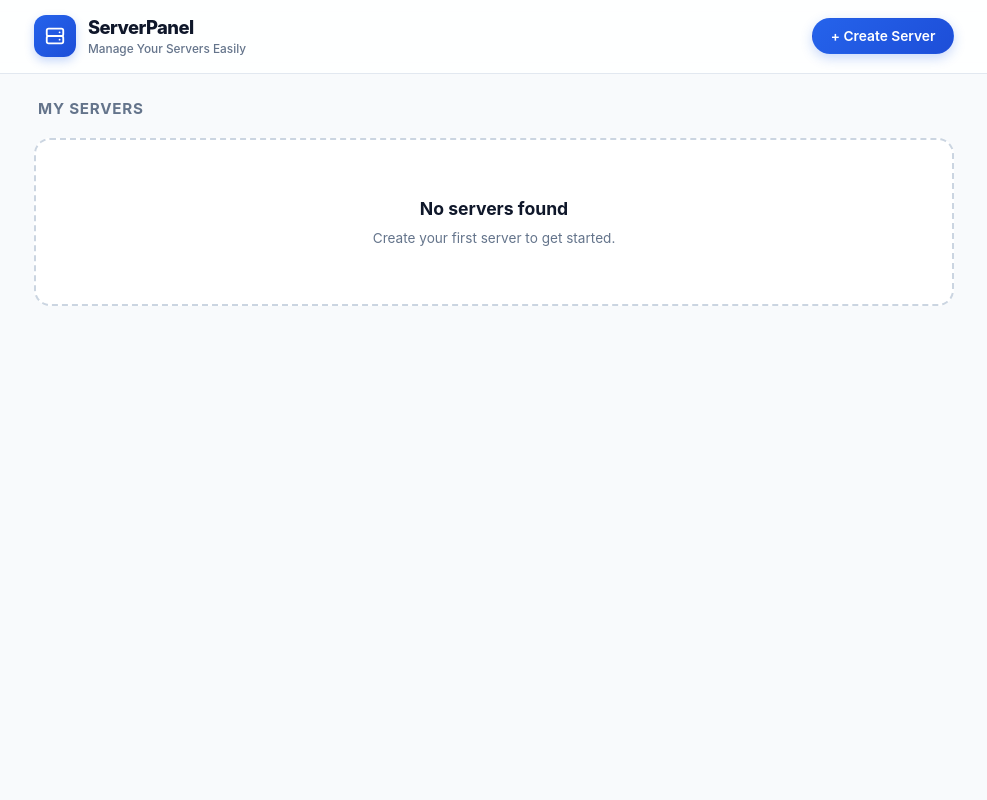
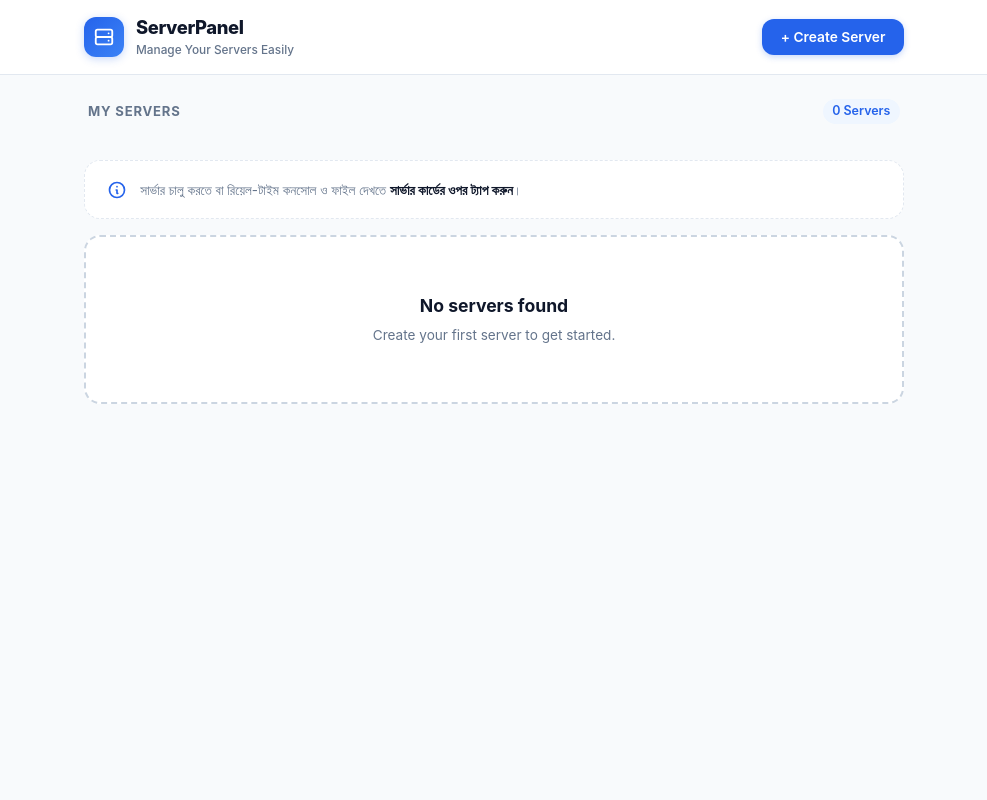
Before and after one commit to Rishad50/rishadhosting24-, a Flask app: page / in a window 1280 px wide. Shown: the whole page, without its empty margins (146-1133 px from the left). Run offline with Flask 3, Linux system fonts and the light colour scheme.

Commit message:
Update home.html

```diff
--- a/templates/home.html
+++ b/templates/home.html
@@ -2,8 +2,8 @@
 <html lang="en">
 <head>
   <meta charset="UTF-8" />
-  <meta name="viewport" content="width=device-width, initial-scale=1.0" />
-  <title>ServerPanel</title>
+  <meta name="viewport" content="width=device-width, initial-scale=1.0, maximum-scale=1.0, user-scalable=no" />
+  <title>ServerPanel — Cloud Management</title>
   <style>
     /* ---------------- CSS RESET & THEME VARIABLES ---------------- */
     *, *::before, *::after {
@@ -15,7 +15,7 @@
       --bg-body: #f8fafc;
       --surface: #ffffff;
       --border: #e2e8f0;
-      --border-focus: #3b82f6;
+      --border-hover: #cbd5e1;
       --text-main: #0f172a;
       --text-muted: #64748b;
       --primary: #2563eb;
@@ -26,9 +26,10 @@
       --radius-sm: 8px;
       --radius-md: 12px;
       --radius-lg: 16px;
-      --shadow-subtle: 0 4px 20px -2px rgba(15, 23, 42, 0.06), 0 2px 6px -1px rgba(15, 23, 42, 0.04);
-      --shadow-hover: 0 10px 25px -4px rgba(15, 23, 42, 0.1), 0 4px 10px -2px rgba(15, 23, 42, 0.05);
-      --font-family: -apple-system, BlinkMacSystemFont, "SF Pro Text", "Segoe UI", Roboto, sans-serif;
+      --shadow-sm: 0 1px 3px 0 rgba(0, 0, 0, 0.05), 0 1px 2px -1px rgba(0, 0, 0, 0.05);
+      --shadow-md: 0 4px 6px -1px rgba(0, 0, 0, 0.07), 0 2px 4px -2px rgba(0, 0, 0, 0.05);
+      --shadow-hover: 0 10px 15px -3px rgba(0, 0, 0, 0.08), 0 4px 6px -4px rgba(0, 0, 0, 0.04);
+      --font-family: -apple-system, BlinkMacSystemFont, "Segoe UI", Roboto, sans-serif;
     }
 
     body {
@@ -44,18 +45,16 @@
 
     /* ---------------- TOP HEADER ---------------- */
     .app-header {
-      background: rgba(255, 255, 255, 0.85);
-      backdrop-filter: blur(12px);
-      -webkit-backdrop-filter: blur(12px);
+      background: var(--surface);
       border-bottom: 1px solid var(--border);
       position: sticky;
       top: 0;
       z-index: 40;
     }
     .header-container {
-      max-width: 960px;
+      max-width: 860px;
       margin: 0 auto;
-      padding: 0.85rem 1.25rem;
+      padding: 0.9rem 1.25rem;
       display: flex;
       align-items: center;
       justify-content: space-between;
@@ -68,18 +67,18 @@
       cursor: pointer;
     }
     .brand-icon {
-      width: 42px;
-      height: 42px;
-      background: linear-gradient(135deg, #2563eb, #1d4ed8);
+      width: 40px;
+      height: 40px;
+      background: linear-gradient(135deg, #2563eb, #3b82f6);
       border-radius: var(--radius-md);
       display: flex;
       align-items: center;
       justify-content: center;
       color: #fff;
-      box-shadow: 0 4px 10px rgba(37, 99, 235, 0.25);
+      box-shadow: 0 2px 8px rgba(37, 99, 235, 0.25);
     }
     .brand-icon svg { width: 22px; height: 22px; }
-    .brand-title { font-size: 1.15rem; font-weight: 800; letter-spacing: -0.03em; color: var(--text-main); }
+    .brand-title { font-size: 1.15rem; font-weight: 800; color: var(--text-main); letter-spacing: -0.02em; }
     .brand-subtitle { font-size: 0.74rem; color: var(--text-muted); font-weight: 500; }
 
     /* ---------------- BUTTONS ---------------- */
@@ -92,7 +91,7 @@
       font-size: 0.86rem;
       font-weight: 600;
       padding: 0.55rem 1.1rem;
-      border-radius: 9999px;
+      border-radius: var(--radius-md);
       border: 1px solid transparent;
       cursor: pointer;
       transition: all 0.2s ease;
@@ -100,26 +99,33 @@
       white-space: nowrap;
     }
     .btn svg { width: 16px; height: 16px; flex-shrink: 0; }
-    .btn:disabled { opacity: 0.55; cursor: not-allowed; }
+    .btn:disabled { opacity: 0.5; cursor: not-allowed; }
 
     .btn-primary {
-      background: linear-gradient(135deg, #2563eb, #1d4ed8);
+      background: var(--primary);
       color: #fff;
-      box-shadow: 0 4px 12px rgba(37, 99, 235, 0.25);
+      box-shadow: 0 2px 6px rgba(37, 99, 235, 0.25);
     }
     .btn-primary:hover:not(:disabled) {
-      box-shadow: 0 6px 16px rgba(37, 99, 235, 0.35);
+      background: var(--primary-hover);
       transform: translateY(-1px);
     }
 
-    .btn-secondary { background: #fff; color: var(--text-main); border-color: var(--border); }
-    .btn-secondary:hover:not(:disabled) { background: #f8fafc; border-color: #cbd5e1; }
+    .btn-secondary {
+      background: var(--surface);
+      color: var(--text-main);
+      border-color: var(--border);
+    }
+    .btn-secondary:hover:not(:disabled) {
+      background: #f1f5f9;
+      border-color: var(--border-hover);
+    }
 
-    .btn-sm { padding: 0.38rem 0.85rem; font-size: 0.8rem; border-radius: var(--radius-sm); }
+    .btn-sm { padding: 0.4rem 0.8rem; font-size: 0.8rem; border-radius: var(--radius-sm); }
 
     /* ---------------- MAIN CONTAINER ---------------- */
     .main-container {
-      max-width: 960px;
+      max-width: 860px;
       margin: 0 auto;
       padding: 1.5rem 1.25rem 3rem;
       width: 100%;
@@ -129,97 +135,102 @@
     /* ---------------- VIEW 1: PREMIUM SERVERS LIST ---------------- */
     #view-servers-list { display: block; }
 
-    .list-headline {
+    .section-header-row {
       display: flex;
       align-items: center;
       justify-content: space-between;
-      margin-bottom: 1.1rem;
+      margin-bottom: 1rem;
       padding: 0 0.25rem;
     }
-    .list-title {
-      font-size: 0.95rem;
+    .section-title {
+      font-size: 0.82rem;
       font-weight: 700;
       color: var(--text-muted);
       text-transform: uppercase;
-      letter-spacing: 0.05em;
+      letter-spacing: 0.06em;
+    }
+    .servers-count-badge {
+      font-size: 0.78rem;
+      font-weight: 600;
+      color: var(--primary);
+      background: #eff6ff;
+      padding: 0.2rem 0.6rem;
+      border-radius: 9999px;
     }
 
     .servers-grid {
       display: flex;
       flex-direction: column;
-      gap: 0.9rem;
+      gap: 0.85rem;
     }
 
-    /* PREMIUM SERVER CARD */
+    /* PREMIUM WHITE SERVER CARD */
     .server-card-item {
       background: var(--surface);
-      border: 1px solid rgba(226, 232, 240, 0.8);
+      border: 1px solid var(--border);
       border-radius: var(--radius-lg);
       padding: 1.15rem 1.35rem;
-      box-shadow: var(--shadow-subtle);
       display: flex;
       align-items: center;
       justify-content: space-between;
       gap: 1rem;
       cursor: pointer;
-      position: relative;
-      overflow: hidden;
-      transition: all 0.22s cubic-bezier(0.16, 1, 0.3, 1);
+      box-shadow: var(--shadow-sm);
+      transition: all 0.2s cubic-bezier(0.16, 1, 0.3, 1);
       -webkit-tap-highlight-color: transparent;
     }
-    /* Left accent indicator */
-    .server-card-item::before {
-      content: '';
-      position: absolute;
-      left: 0;
-      top: 0;
-      bottom: 0;
-      width: 5px;
-      background: #cbd5e1;
-      transition: background 0.2s ease;
-    }
-    .server-card-item.is-running::before {
-      background: linear-gradient(180deg, #10b981, #059669);
-      box-shadow: 0 0 10px rgba(16, 185, 129, 0.5);
-    }
     .server-card-item:hover, .server-card-item:active {
-      border-color: #cbd5e1;
+      border-color: var(--border-hover);
       box-shadow: var(--shadow-hover);
       transform: translateY(-2px);
     }
 
+    .server-card-left {
+      display: flex;
+      align-items: center;
+      gap: 0.9rem;
+      min-width: 0;
+    }
+    .server-item-avatar {
+      width: 44px;
+      height: 44px;
+      border-radius: var(--radius-md);
+      background: #eff6ff;
+      border: 1px solid #dbeafe;
+      display: flex;
+      align-items: center;
+      justify-content: center;
+      color: var(--primary);
+      flex-shrink: 0;
+    }
+    .server-item-avatar svg { width: 22px; height: 22px; }
+
     .server-info-col {
       display: flex;
       flex-direction: column;
-      gap: 0.35rem;
+      gap: 0.2rem;
       min-width: 0;
-      padding-left: 0.25rem;
     }
     .server-item-name {
       font-size: 1.15rem;
       font-weight: 700;
-      color: #0f172a;
-      letter-spacing: -0.02em;
+      color: var(--text-main);
+      letter-spacing: -0.01em;
       white-space: nowrap;
       overflow: hidden;
       text-overflow: ellipsis;
-      line-height: 1.2;
     }
-    .server-item-id-badge {
-      display: inline-flex;
-      align-items: center;
-      font-size: 0.78rem;
-      color: #64748b;
+    .server-item-id {
+      font-size: 0.82rem;
+      color: var(--text-muted);
       font-family: "SFMono-Regular", Consolas, "Liberation Mono", Menlo, monospace;
-      background: #f1f5f9;
-      padding: 0.2rem 0.55rem;
-      border-radius: 6px;
-      width: fit-content;
+      white-space: nowrap;
+      overflow: hidden;
+      text-overflow: ellipsis;
       font-weight: 500;
-      border: 1px solid #e2e8f0;
     }
 
-    /* RIGHT SIDE BADGE & CHEVRON */
+    /* RIGHT SIDE STATUS & ARROW */
     .server-card-right {
       display: flex;
       align-items: center;
@@ -236,45 +246,59 @@
       border-radius: 9999px;
       font-size: 0.78rem;
       font-weight: 600;
-      letter-spacing: 0.02em;
       border: 1px solid transparent;
     }
-    .status-badge.running {
+    .status-capsule.running {
       background: #ecfdf5;
       color: #059669;
       border-color: #a7f3d0;
     }
-    .status-badge.stopped {
-      background: #f8fafc;
-      color: #64748b;
+    .status-capsule.stopped {
+      background: #f1f5f9;
+      color: #475569;
       border-color: #e2e8f0;
     }
-    .pulse-dot {
+    .capsule-dot {
       width: 7px;
       height: 7px;
       border-radius: 50%;
       background-color: currentColor;
     }
-    .status-badge.running .pulse-dot {
-      box-shadow: 0 0 0 0 rgba(16, 185, 129, 0.6);
+    .status-capsule.running .capsule-dot {
+      box-shadow: 0 0 0 0 rgba(16, 185, 129, 0.7);
       animation: livePulse 1.8s infinite;
     }
     @keyframes livePulse {
-      0% { box-shadow: 0 0 0 0 rgba(16, 185, 129, 0.6); }
+      0% { box-shadow: 0 0 0 0 rgba(16, 185, 129, 0.7); }
       70% { box-shadow: 0 0 0 6px rgba(16, 185, 129, 0); }
       100% { box-shadow: 0 0 0 0 rgba(16, 185, 129, 0); }
     }
 
-    .chevron-icon {
-      color: #cbd5e1;
-      transition: transform 0.2s ease, color 0.2s ease;
+    .chevron-arrow {
+      color: #94a3b8;
       display: flex;
       align-items: center;
+      transition: transform 0.2s ease, color 0.2s ease;
     }
-    .server-card-item:hover .chevron-icon {
+    .server-card-item:hover .chevron-arrow {
       color: var(--primary);
       transform: translateX(3px);
     }
+
+    /* হেল্পফুল কার্ড: খালি ভাব দূর করার জন্য */
+    .dashboard-help-tip {
+      background: #ffffff;
+      border: 1px dashed var(--border);
+      border-radius: var(--radius-lg);
+      padding: 1.15rem 1.35rem;
+      margin-top: 1.25rem;
+      display: flex;
+      align-items: center;
+      gap: 0.85rem;
+      color: var(--text-muted);
+      font-size: 0.84rem;
+    }
+    .dashboard-help-tip strong { color: var(--text-main); }
 
     /* ---------------- VIEW 2: SERVER DETAIL VIEW ---------------- */
     #view-server-detail {
@@ -538,14 +561,23 @@
 
     <!-- ---------------- VIEW 1: SERVERS LIST ---------------- -->
     <div id="view-servers-list">
-      <div class="list-headline">
-        <span class="list-title">My Servers</span>
+      <div class="section-header-row">
+        <span class="section-title">My Servers</span>
+        <span class="servers-count-badge" id="servers-count-text">1 Active</span>
       </div>
 
       <!-- SERVER CARDS CONTAINER -->
       <div id="servers-container" class="servers-grid"></div>
 
-      <div id="empty-state" style="display:none; text-align:center; padding:3.5rem 1.5rem; background:#fff; border-radius:16px; border:2px dashed #cbd5e1;">
+      <!-- ফাঁকা ভাব দূর করার আধুনিক হেল্প বার -->
+      <div class="dashboard-help-tip">
+        <svg fill="none" stroke="currentColor" viewBox="0 0 24 24" style="width:20px;height:20px;color:var(--primary);flex-shrink:0;">
+          <path stroke-linecap="round" stroke-linejoin="round" stroke-width="2" d="M13 16h-1v-4h-1m1-4h.01M21 12a9 9 0 11-18 0 9 9 0 0118 0z" />
+        </svg>
+        <div>সার্ভার চালু করতে বা রিয়েল-টাইম কনসোল ও ফাইল দেখতে <strong>সার্ভার কার্ডের ওপর ট্যাপ করুন</strong>।</div>
+      </div>
+
+      <div id="empty-state" style="display:none; text-align:center; padding:3.5rem 1.5rem; background:#fff; border-radius:16px; border:2px dashed #cbd5e1; margin-top:1rem;">
         <h3 style="font-size:1.1rem; font-weight:700;">No servers found</h3>
         <p style="color:#64748b; font-size:0.85rem; margin-top:0.35rem;">Create your first server to get started.</p>
       </div>
@@ -799,6 +828,11 @@
       const list = Object.values(serversData);
       const container = document.getElementById('servers-container');
       const emptyState = document.getElementById('empty-state');
+      const countBadge = document.getElementById('servers-count-text');
+
+      if (countBadge) {
+        countBadge.textContent = `${list.length} ${list.length === 1 ? 'Server' : 'Servers'}`;
+      }
 
       if (list.length === 0) {
         container.innerHTML = '';
@@ -807,21 +841,31 @@
       }
       emptyState.style.display = 'none';
 
-      // নতুন প্রিমিয়াম কার্ড ডিজাইন
+      // উচ্চমানের সাদা কার্ড ডিজাইন
       container.innerHTML = list.map(server => {
         const isRunning = server.status === 'running';
+        const statusText = isRunning ? 'Running' : 'Stopped';
+        const statusClass = isRunning ? 'running' : 'stopped';
+
         return `
-          <div class="server-card-item ${isRunning ? 'is-running' : ''}" onclick="openServerDetail('${server.id}')">
-            <div class="server-info-col">
-              <div class="server-item-name">${escapeHtml(server.name)}</div>
-              <div class="server-item-id-badge">${escapeHtml(server.id)}</div>
+          <div class="server-card-item" onclick="openServerDetail('${server.id}')">
+            <div class="server-card-left">
+              <div class="server-item-avatar">
+                <svg fill="none" stroke="currentColor" viewBox="0 0 24 24">
+                  <path stroke-linecap="round" stroke-linejoin="round" stroke-width="2" d="M5 12h14M5 12a2 2 0 01-2-2V6a2 2 0 012-2h14a2 2 0 012 2v4a2 2 0 01-2 2M5 12a2 2 0 00-2 2v4a2 2 0 002 2h14a2 2 0 002-2v-4a2 2 0 00-2-2m-2-4h.01M17 16h.01" />
+                </svg>
+              </div>
+              <div class="server-info-col">
+                <div class="server-item-name">${escapeHtml(server.name)}</div>
+                <div class="server-item-id">${escapeHtml(server.id)}</div>
+              </div>
             </div>
             <div class="server-card-right">
-              <span class="status-badge ${isRunning ? 'running' : 'stopped'}">
-                <span class="pulse-dot"></span>
-                ${isRunning ? 'Running' : 'Stopped'}
+              <span class="status-capsule ${statusClass}">
+                <span class="capsule-dot"></span>
+                ${statusText}
               </span>
-              <div class="chevron-icon">
+              <div class="chevron-arrow">
                 <svg fill="none" stroke="currentColor" viewBox="0 0 24 24" style="width: 18px; height: 18px;">
                   <path stroke-linecap="round" stroke-linejoin="round" stroke-width="2.2" d="M9 5l7 7-7 7" />
                 </svg>
@@ -838,13 +882,15 @@
       if (!server) return;
 
       const isRunning = server.status === 'running';
+      const statusText = isRunning ? 'Running' : 'Stopped';
+      const statusClass = isRunning ? 'running' : 'stopped';
 
       document.getElementById('detail-server-name').textContent = server.name;
       document.getElementById('detail-server-id').textContent = server.id;
 
       const badge = document.getElementById('detail-status-badge');
-      badge.className = `status-badge ${isRunning ? 'running' : 'stopped'}`;
-      badge.innerHTML = `<span class="pulse-dot"></span> ${isRunning ? 'Running' : 'Stopped'}`;
+      badge.className = `status-capsule ${statusClass}`;
+      badge.innerHTML = `<span class="capsule-dot"></span> ${statusText}`;
 
       document.getElementById('ctrl-btn-start').disabled = isRunning;
       document.getElementById('ctrl-btn-stop').disabled = !isRunning;
```
Also changed, not shown: other parts of templates/home.html (+21 -26 lines).
